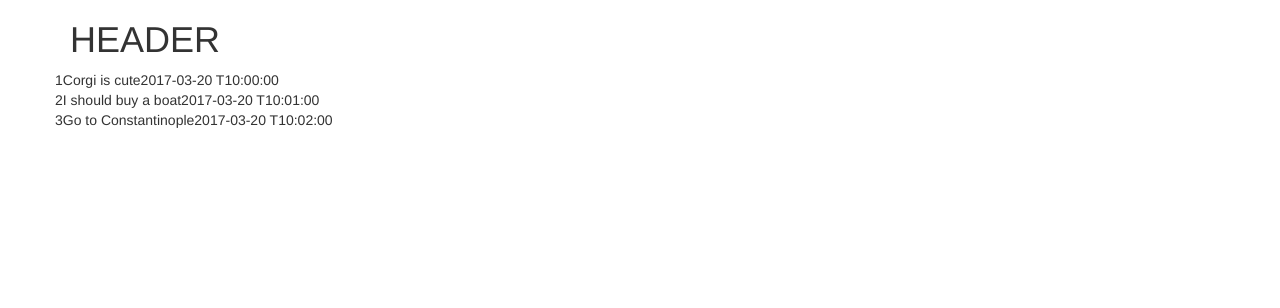
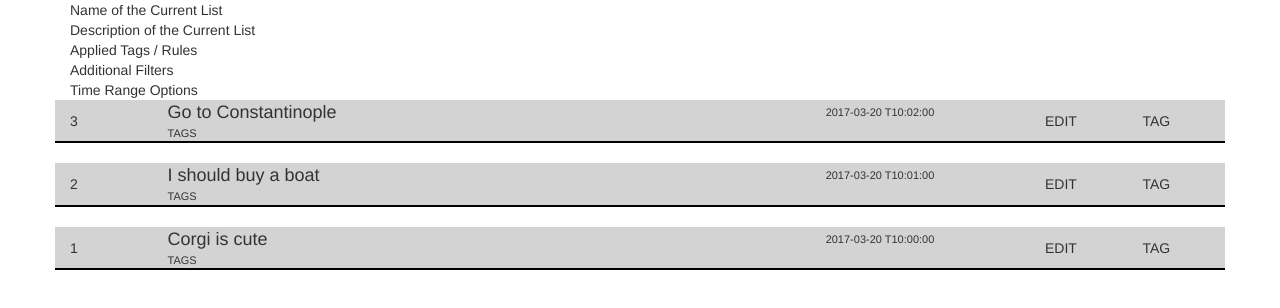
Before and after one commit to bsmmoon/int-tag-viewer, a React (Create React App) app: page / in a window 1280 px wide. Shown: the top 308 px of the page. Built offline with nearby package versions, Linux system fonts and the light colour scheme.

Commit message:
setup basic grids for log lines. style a bit.

```diff
--- a/src/App.js
+++ b/src/App.js
@@ -50,9 +50,11 @@ class App extends Component {
 
     return (
       <div className='container'>
-        <div className='row'>
-          <div className='col-xs-12'><h1>HEADER</h1></div>
-        </div>
+        <div className='row'><div className='col-xs-12'>Name of the Current List</div></div>
+        <div className='row'><div className='col-xs-12'>Description of the Current List</div></div>
+        <div className='row'><div className='col-xs-12'>Applied Tags / Rules</div></div>
+        <div className='row'><div className='col-xs-12'>Additional Filters</div></div>
+        <div className='row'><div className='col-xs-12'>Time Range Options</div></div>
         {logLines}
       </div>
     );
--- a/src/LogLine.js
+++ b/src/LogLine.js
@@ -2,6 +2,8 @@
 /* eslint-disable no-unused-vars */
 import React, {Component} from 'react';
 /* eslint-enable no-unused-vars */
+
+import Style from './Style';
 
 /**
  * LogLine
@@ -12,6 +14,9 @@ class LogLine extends Component {
    */
   constructor(props) {
     super(props);
+
+    this.style = Style.import();
+
     this.state = {
       id: props.id,
       description: props.description,
@@ -21,15 +26,29 @@ class LogLine extends Component {
 
   /**
    * usual React render
-   * @return {jsx} component
+   * @return {jsx} component with row class
    */
   render() {
     console.log('LogLine#render');
     console.log(this.state);
     return (
-      <div className='row'>
-        <div></div>
-        {[this.state.id, this.state.description, this.state.time]}
+      <div className='row' style={this.style.presets.logLine}>
+        <div className='col-xs-1'>{this.state.id}</div>
+        <div className='col-xs-9'>
+          <div className='row' style={Style.merge([this.style.base.align.vc])}>
+            <div className='col-xs-9' style={Style.merge([this.style.base.font.size.medium])}>{this.state.description}</div>
+            <div className='col-xs-3' style={Style.merge([this.style.base.font.size.small])}>{this.state.time}</div>
+          </div>
+          <div className='row'>
+            <div className='col-xs-12' style={Style.merge([this.style.base.font.size.small])}>TAGS</div>
+          </div>
+        </div>
+        <div className='col-xs-2'>
+          <div className='row'>
+            <div className='col-xs-6'>EDIT</div>
+            <div className='col-xs-6'>TAG</div>
+          </div>
+        </div>
       </div>
     );
   }
--- a/src/Style.js
+++ b/src/Style.js
@@ -3,16 +3,85 @@
  */
 class Style {
   /**
+   * return base and presets
+   * @return {jsx} object of styles
+   */
+  static import() {
+    return {
+      base: Style.base(),
+      presets: Style.presets(),
+    };
+  }
+
+  /**
+   * preset combined styles
+   * @return {jsx} object of styles
+   */
+  static presets() {
+    const base = this.base();
+    const presets = {
+      logLine: Style.merge([
+        base.backgroundColour.lightGrey,
+        base.border.bottom,
+        base.margin.bottom,
+        base.align.hcvc,
+      ]),
+    };
+    return presets;
+  }
+  /**
    * base styles
    * @return {jsx} object of styles
    */
-  static common() {
+  static base() {
     const style = {
       font: {
         bold: {'fontWeight': 'bold'},
         colour: {
           red: {'color': '#DC143C'},
           green: {'color': '#008000'},
+        },
+        size: {
+          medium: {
+            fontSize: '18px',
+          },
+          small: {
+            fontSize: '11px',
+          },
+        },
+      },
+      backgroundColour: {
+        lightGrey: {
+          backgroundColor: '#D3D3D3',
+        },
+      },
+      border: {
+        bottom: {
+          borderBottom: '2px solid #000',
+        },
+      },
+      margin: {
+        bottom: {
+          marginBottom: '20px',
+        },
+      },
+      align: {
+        vc: {
+          display: 'flex',
+          alignItems: 'center', /* Vertical center alignment */
+        },
+        vb: {
+          display: 'flex',
+          alignItems: 'flex-end', /* Vertical center alignment */
+        },
+        hc: {
+          display: 'flex',
+          justifyContent: 'center', /* Horizontal center alignment */
+        },
+        hcvc: {
+          display: 'flex',
+          alignItems: 'center', /* Vertical center alignment */
+          justifyContent: 'center', /* Horizontal center alignment */
         },
       },
     };
--- a/src/adapters/DataAdapter.js
+++ b/src/adapters/DataAdapter.js
@@ -18,9 +18,9 @@ class DataAdapter {
    */
   static placeholderData() {
     let logs = [
+      {id: 3, description: 'Go to Constantinople', time: '2017-03-20 T10:02:00'},
+      {id: 2, description: 'I should buy a boat', time: '2017-03-20 T10:01:00'},
       {id: 1, description: 'Corgi is cute', time: '2017-03-20 T10:00:00'},
-      {id: 2, description: 'I should buy a boat', time: '2017-03-20 T10:01:00'},
-      {id: 3, description: 'Go to Constantinople', time: '2017-03-20 T10:02:00'},
     ];
     return {
       logs: logs,
```
